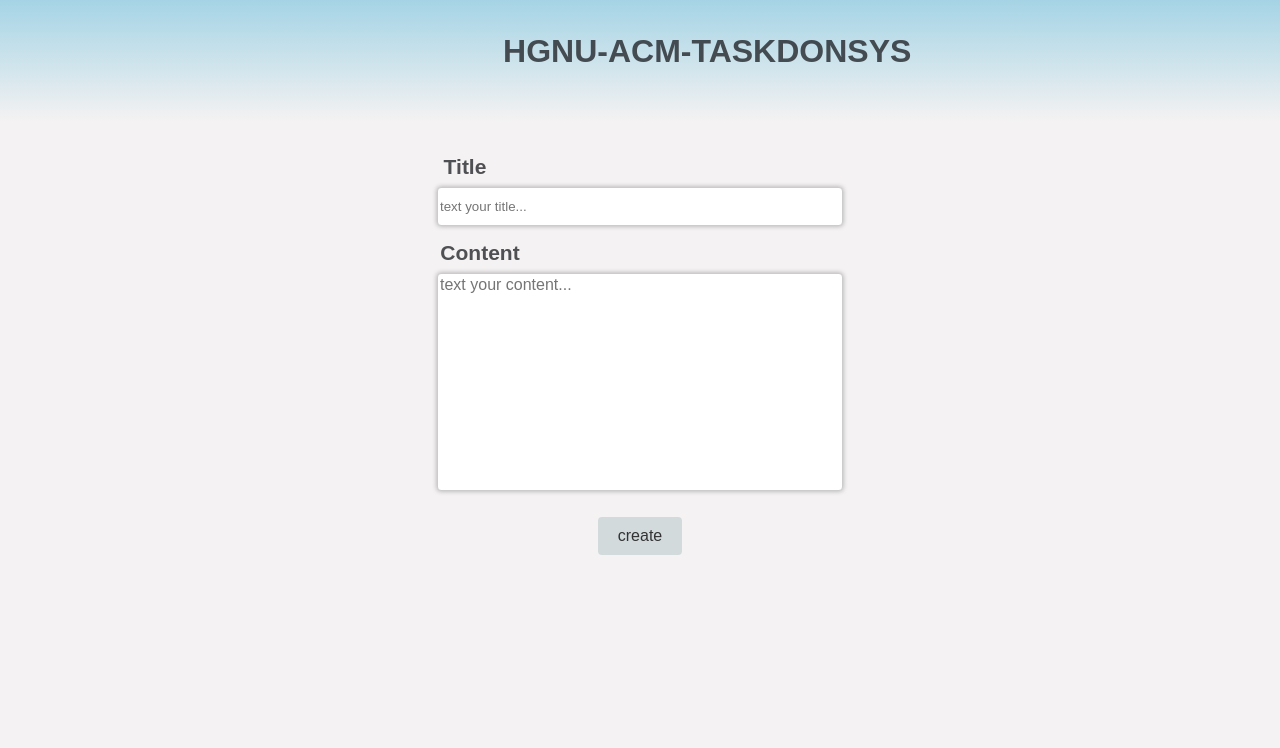
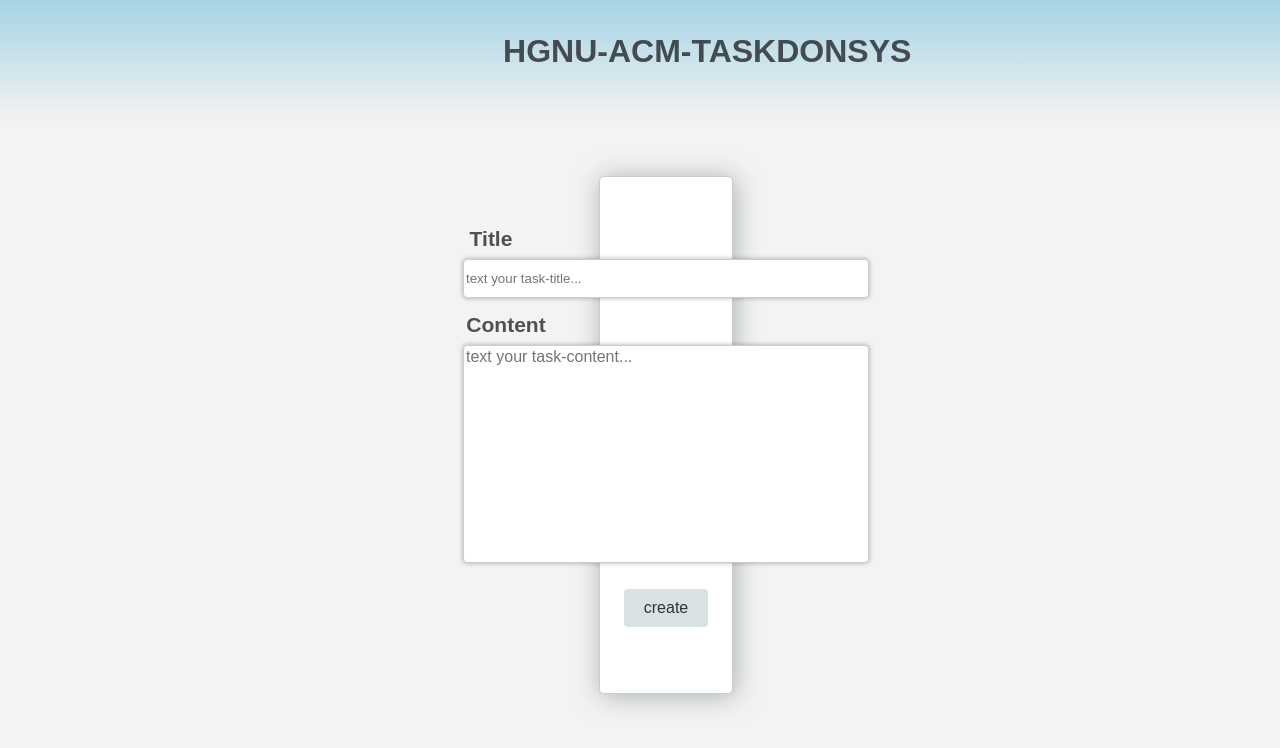
Before and after one commit to lcx17386298390/task_punch_system, a Vue app in the folder start-end/: page /#/GiveTask in a window 1280 px wide. Shown: the top 748 px of the page. Built offline with nearby package versions, Linux system fonts and the light colour scheme.

Commit message:
judge added

```diff
--- a/start-end/src/pages/GiveTask.vue
+++ b/start-end/src/pages/GiveTask.vue
@@ -1,4 +1,3 @@
-
 <template>
   <!-- 管理者发布任务界面 -->
   <div class="give_task">
@@ -8,7 +7,7 @@
       type="text"
       class="inp"
       v-model="send_title"
-      placeholder="text your title..."
+      placeholder="text your task-title..."
     /><br />
     <p v-if="contentError" class="error">Content cannot be empty</p>
     <label>Content</label>
@@ -16,7 +15,7 @@
       class="inp2"
       rows="10"
       v-model="send_content"
-      placeholder="text your content..."
+      placeholder="text your task-content..."
     ></textarea>
     <br />
     <button @click="checkInputs" class="btn">create</button>
@@ -65,6 +64,7 @@
     </div> -->
   <!-- <ViewAllTasks :data="data"></ViewAllTasks> -->
 </template>
+
 <script>
 import axios from "axios";
 // import ViewAllTasks from './ViewAllTasks.vue'
@@ -181,7 +181,12 @@ export default {
   flex-direction: column;
   align-items: center;
   justify-content: center;
-  margin-top: 50px;
+  margin: 55px 599px;
+  box-shadow: 2px 2px 25px rgba(89, 114, 114, 0.5);
+  padding: 66px;
+  border: 1px solid #ccc;
+  border-radius: 5px;
+  background-color: white;
 }
 ul {
   list-style-type: none;
@@ -199,6 +204,7 @@ li {
   border-radius: 4px;
   margin-bottom: 15px;
   box-shadow: 0 0 5px rgba(0, 0, 0, 0.3);
+  transition: transform 0.3s ease;
 }
 .inp2 {
   border-radius: 4px;
@@ -211,6 +217,13 @@ li {
   font-size: 16px;
   font-family: Arial, sans-serif;
   word-wrap: break-word;
+  transition: transform 0.3s ease;
+}
+.inp:hover {
+  transform: scale(1.035);
+}
+.inp2:hover {
+  transform: scale(1.035);
 }
 .input-container input,
 .input-container textarea {
@@ -245,7 +258,6 @@ li {
   margin-bottom: 5px;
 }
 
-
 label {
   font-size: 21px;
   margin-top: -15px;
@@ -257,7 +269,7 @@ label {
   margin-bottom: 10px;
 }
 
-.t{
+.t {
   font-size: 21px;
   margin-top: -15px;
   margin-left: -350px;
@@ -276,11 +288,13 @@ label {
   color: #333;
   font-size: 16px;
   cursor: pointer;
+  transition: transform 0.3s ease;
 }
 .btn:hover {
   background-color: #51b5ce94;
   color: #fff;
   cursor: pointer;
+  transform: scale(1.1);
 }
 .modal-container {
   display: flex;
@@ -298,7 +312,6 @@ label {
 .modal-container label {
   margin-left: 5px;
 }
-
 
 .modal {
   position: fixed;
--- a/start-end/src/pages/PostTask.vue
+++ b/start-end/src/pages/PostTask.vue
@@ -7,6 +7,7 @@
       <hr />
       <div class="main">
         <input type="text" placeholder="准备做点啥~" v-model="taskTitle" />
+        <p v-if="titleError" class="error">你小子标题呢</p>
         <textarea
           name=""
           id=""
@@ -15,6 +16,8 @@
           placeholder="描述"
           v-model="taskDescription"
         ></textarea>
+        <p v-if="contentError" class="error">你小子内容呢</p>
+        <br>
         <button @click="confirmPost">发布</button>
       </div>
     </div>
@@ -36,12 +39,23 @@ export default {
     return {
       taskTitle: "",
       taskDescription: "",
+      titleError : false,
+      contentError :false,
       showOverlay: false,
     };
   },
   methods: {
     confirmPost() {
-      this.showOverlay = true;
+      if(this.taskTitle.trim() === "" || this.taskDescription.trim() === ""){
+        this.titleError = this.taskTitle.trim() === "";
+        this.contentError = this.taskDescription.trim() === "";
+        setTimeout(() => {
+          this.titleError = false ;
+          this.contentError = false ;
+        },2000);
+      }else{
+        this.showOverlay = true;
+      }
     },
     cancelPost() {
       this.showOverlay = false;
@@ -84,7 +98,7 @@ export default {
 textarea {
   outline: none;
   float: left;
-  margin-top: 10px;
+  margin-top: 25px;
   margin-left: 0;
   left: 0;
   width: 80%;
@@ -147,4 +161,21 @@ button:hover {
 .buttons button {
   margin-right: 10px;
 }
+
+label {
+  font-size: 21px;
+  margin-top: -15px;
+  margin-left: -320px;
+  text-align: left;
+  font-weight: bold;
+  color: #181a1ebf;
+  font-weight: bold;
+  margin-bottom: 10px;
+}
+
+.error {
+  color: rgba(255, 0, 0, 0.712);
+  margin-left: -400px;
+}
+
 </style>
--- a/start-end/src/router/index.js
+++ b/start-end/src/router/index.js
@@ -11,7 +11,7 @@ import PostTask from '../pages/PostTask'
 const router = new VueRouter({
     routes: [
         {path:'/login',component:login   },
-        {path:'/adminHome',component:adminHome,children:[
+        {path:'/',component:adminHome,children:[
             // { path: '/ViewAllTasks',component: ViewAllTasks},
             // {path: '/GiveTask',component: GiveTask},
             // {path: '/SendMsg',component: SendMsg},
@@ -20,7 +20,7 @@ const router = new VueRouter({
         {path:'/ViewAllTasks',component:ViewAllTasks   },
         {path:'/GiveTask',component:GiveTask   },
         {path:'/SendMsg',component:SendMsg   },
-        {path:'/GiveTask',component:PostTask   },
+        {path:'/PostTask',component:PostTask   },
 
         {path:'/studentHome',component:studentHome,children:[
             // { path: '/ViewAllTasks',component: ViewAllTasks},
```
Lines whose indentation alone changed are shown as unchanged.
